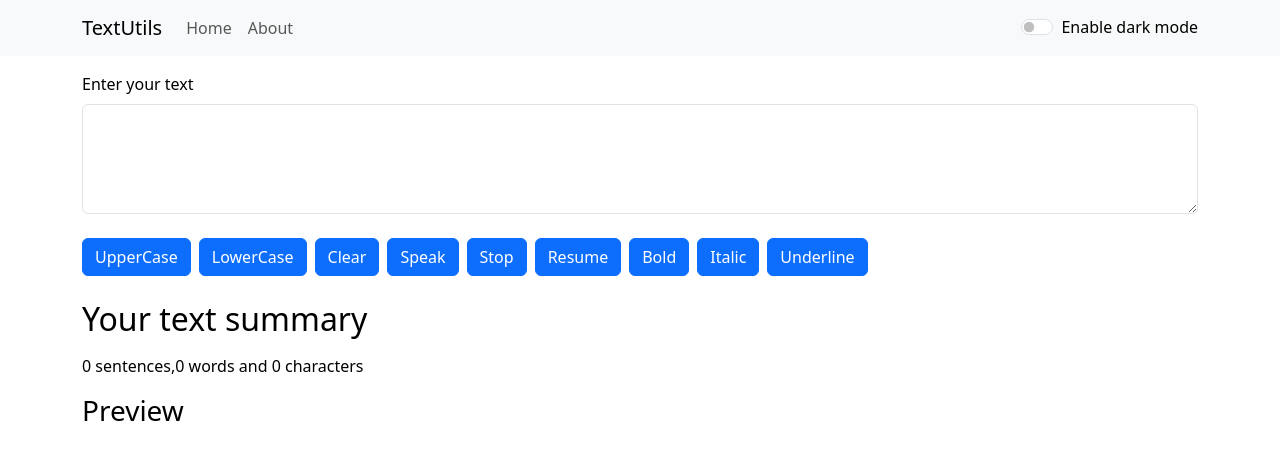
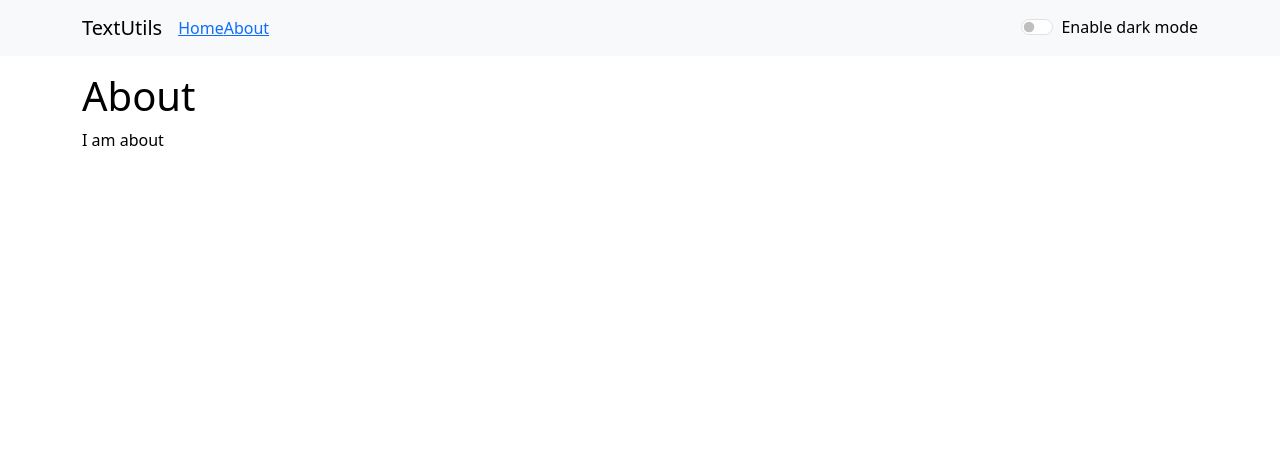
Before and after one commit to amisha-adwani/React-textUtlities, a React (Create React App) app: page /about in a window 1280 px wide. Shown: the top 460 px of the page. Built offline with nearby package versions, Linux system fonts and the light colour scheme.

Commit message:
router-added

```diff
--- a/package.json
+++ b/package.json
@@ -11,6 +11,7 @@
     "react": "^18.2.0",
     "react-bootstrap": "^2.8.0",
     "react-dom": "^18.2.0",
+    "react-router-dom": "^6.14.2",
     "react-scripts": "5.0.1",
     "web-vitals": "^2.1.4"
   },
--- a/src/App.js
+++ b/src/App.js
@@ -2,6 +2,12 @@ import React, { useState } from "react";
 import FirstNav from "./components/FirstNav";
 import TextForm from "./components/TextForm";
 import SuccessAlert from "./components/Alert";
+import About from "./components/About";
+import {
+  BrowserRouter as Router,
+  Route,
+  Routes,
+} from "react-router-dom";
 
 export default function App() {
   const [dark, setDarkMode] = useState("light");
@@ -22,12 +28,12 @@ export default function App() {
       setDarkMode("light");
       document.body.style.backgroundColor = "white";
       showAlert("success", "light mode enabled");
-      document.title ='TextUtils - Light Mode'
+      document.title = 'TextUtils - Light Mode'
     } else {
       setDarkMode("dark");
       document.body.style.backgroundColor = "black";
       showAlert("success", "dark mode enabled");
-      document.title ='TextUtils - Dark Mode'
+      document.title = 'TextUtils - Dark Mode'
     }
     console.log(dark);
   }
@@ -38,11 +44,16 @@ export default function App() {
 
   return (
     <div>
-      <FirstNav title="TextUtils" onClick={handleDarkClick} mode={dark} />
-      <SuccessAlert alert={alert} />
-      <div class="container my-3" style={style}>
-        <TextForm heading="Enter your text" mode={dark} showAlert={showAlert} />
-      </div>
+      <Router>
+        <FirstNav title="TextUtils" onClick={handleDarkClick} mode={dark} />
+        <SuccessAlert alert={alert} />
+        <div className="container my-3" style={style}>
+          <Routes>
+            <Route path="/about" element={<About />} />
+            <Route path='/' element={<TextForm heading="Enter your text" mode={dark} showAlert={showAlert}/>}/>
+            </Routes>
+        </div>
+    </Router >
     </div>
   );
 }
--- /dev/null
+++ b/src/components/About.js
@@ -0,0 +1,9 @@
+
+export default function About(){
+    return(
+        <>
+        <h1>About</h1>
+        <p> I am about</p>
+        </>
+    )
+}
--- a/src/components/FirstNav.js
+++ b/src/components/FirstNav.js
@@ -4,16 +4,17 @@ import Nav from "react-bootstrap/Nav";
 import Navbar from "react-bootstrap/Navbar";
 import PropTypes from "prop-types";
 import Form from "react-bootstrap/Form";
+import { Link } from "react-router-dom";
 
 export default function FirstNav(props) {
   return (
     <>
       <Navbar bg={props.mode} data-bs-theme={props.mode}>
         <Container>
-          <Navbar.Brand href="#home">{props.title}</Navbar.Brand>
+          <Navbar.Brand to="/">{props.title}</Navbar.Brand>
           <Nav className="me-auto">
-            <Nav.Link href="#home">Home</Nav.Link>
-            <Nav.Link href="#about">About</Nav.Link>
+            <Link to="/">Home</Link>
+            <Link to="/about">About</Link>
           </Nav>
           <Form.Check
             type="switch"
```
Also changed, not shown: 1 other file (tests, documents, lock files or other folders).
